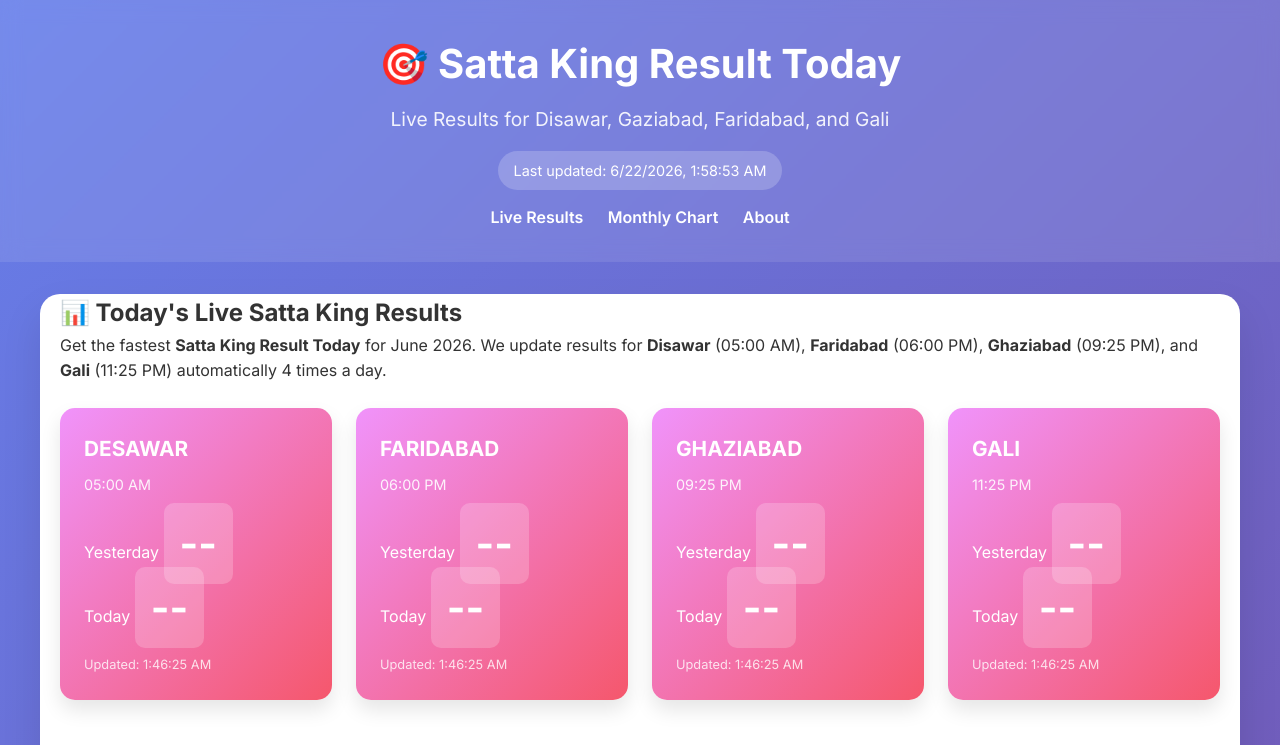
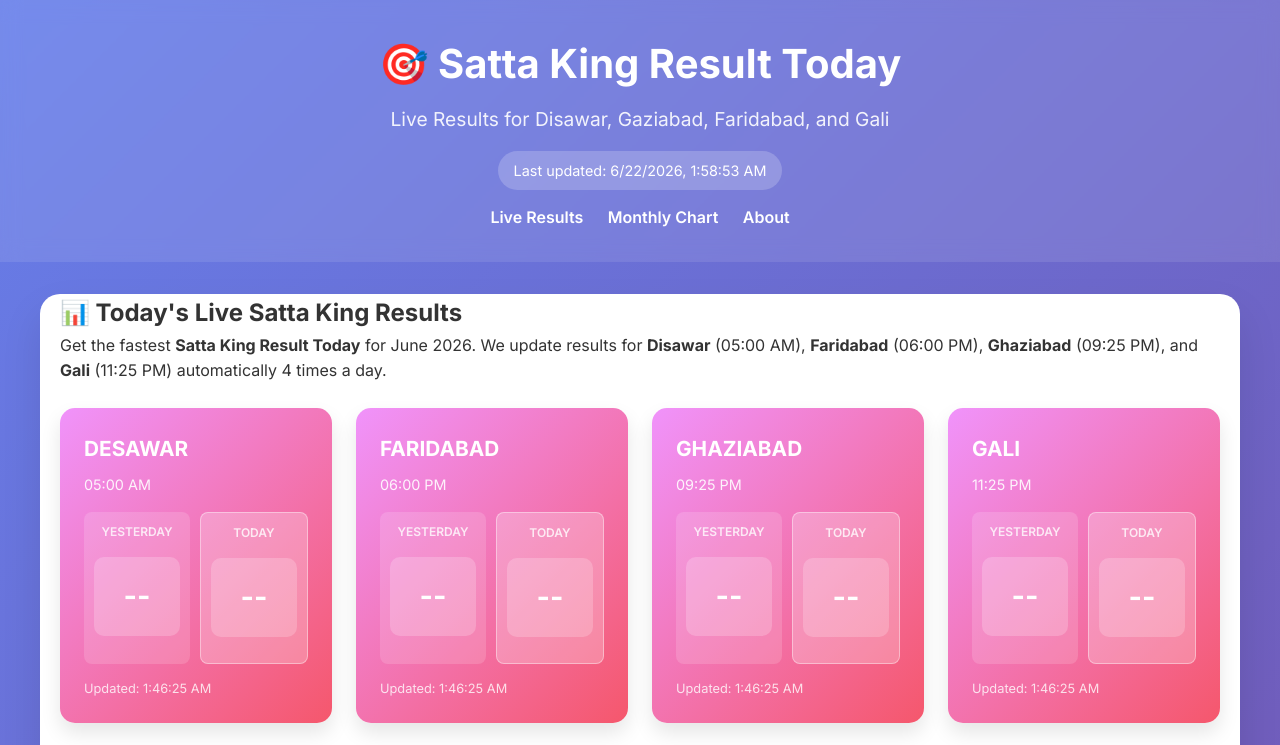
Before and after one commit to Yuvi33/Sattaking786, a plain HTML site: page public/index.html in a window 1280 px wide. Shown: the top 745 px of the page. Drawn offline with Linux system fonts and the light colour scheme.

Commit message:
Update style.css

```diff
--- a/public/css/style.css
+++ b/public/css/style.css
@@ -222,3 +222,39 @@ footer a:hover {
         padding: 0.75rem;
     }
 }
+/* Side-by-Side Result Boxes */
+.result-side-by-side {
+    display: flex;
+    justify-content: space-between;
+    gap: 10px;
+    margin-top: 1rem;
+}
+
+.result-box {
+    flex: 1;
+    text-align: center;
+    background: rgba(255, 255, 255, 0.15);
+    padding: 10px;
+    border-radius: 8px;
+}
+
+.result-box .result-label {
+    display: block;
+    font-size: 0.75rem;
+    opacity: 0.8;
+    margin-bottom: 5px;
+    text-transform: uppercase;
+    font-weight: 600;
+}
+
+.result-box .result-number {
+    display: block;
+    font-size: 1.8rem;
+    font-weight: 700;
+    color: #fff;
+}
+
+.result-box.new {
+    background: rgba(255, 255, 255, 0.25);
+    border: 1px solid rgba(255, 255, 255, 0.4);
+}
```
